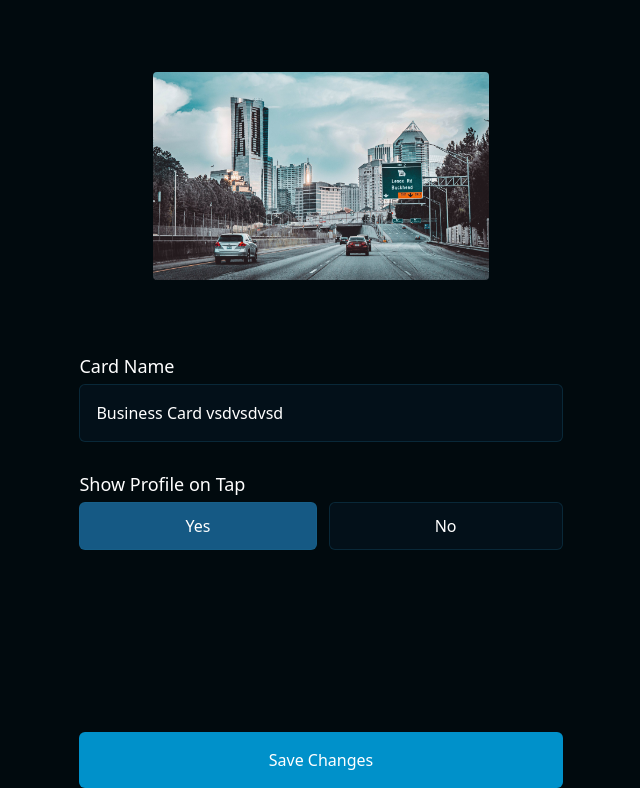
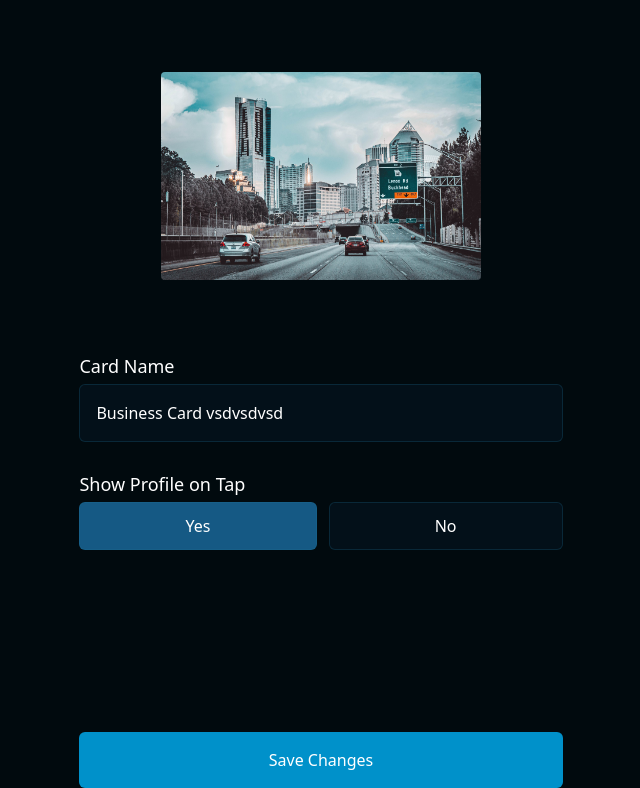
Before and after one commit to tairesu/Assignment_Project_Tyrese_tyresec2, a Django app: a page that uses cardManager/templates/cardManager/card_update.html in a window 1280 px wide. Shown: the part 78-866 px from the top of the page, without its empty margins (319-959 px from the left). Run offline with Django 5.2, Linux system fonts and the light colour scheme; data comes from the database, SQL or seed files in the repository; some libraries are stand-ins or nearby versions.

Commit message:
card update template: changes card size with tailwing

```diff
--- a/cardManager/templates/cardManager/card_update.html
+++ b/cardManager/templates/cardManager/card_update.html
@@ -6,7 +6,7 @@ Updating Card
 {% block hero_header %}
 <div class="flex flex-row justify-center gap-2">
 	<img
-		class="w-[16rem] h-[10rem] rounded-sm md:w-[21rem] h-[13rem]"
+		class="w-[16rem] h-[10rem] rounded-sm md:w-[20rem] md:h-[13rem]"
 		src="{{ card.design.front_design.url }}"
 	/>
 </div>
```
